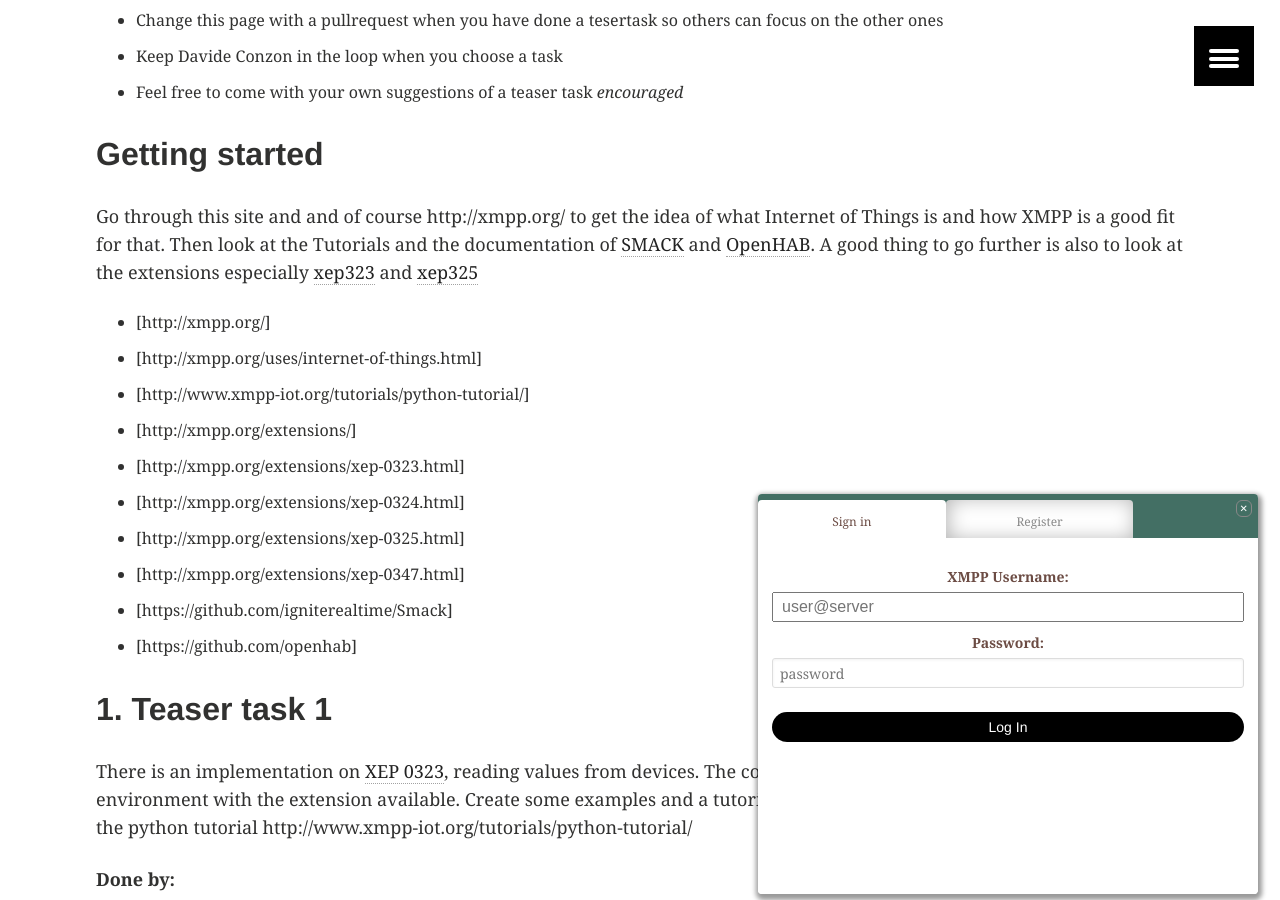
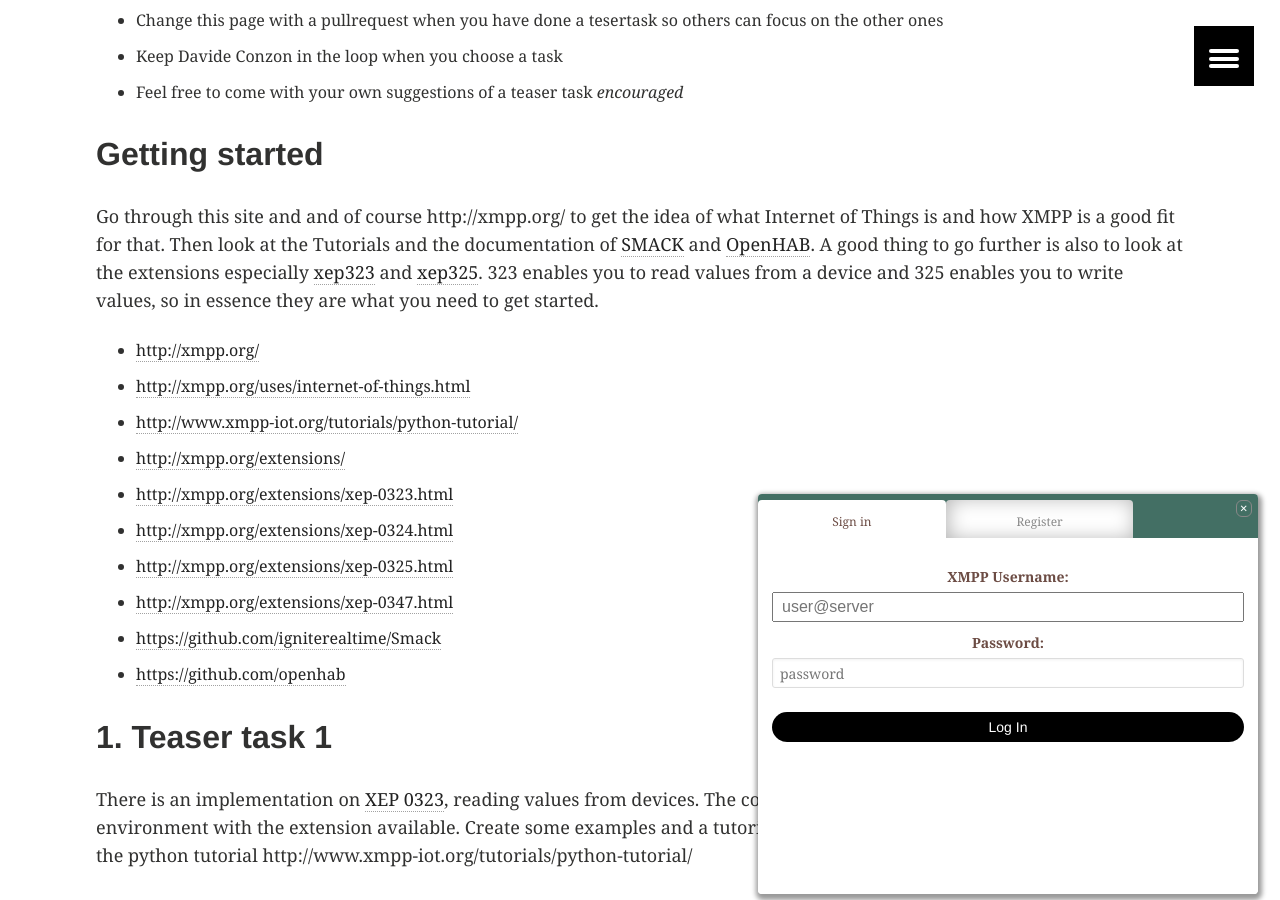
Before and after one commit to xmpp-iot/xmpp-iot.github.io, a Jekyll site: the page built from gsoc/index.md, in a window 1280 px wide and 900 px high, scrolled down 949 px. Built offline with Jekyll 4.4.1, drawn with Linux system fonts in a browser that asks for light colours; some web fonts are replaced.

Commit message:
how hard can a link be

```diff
--- a/gsoc/index.md
+++ b/gsoc/index.md
@@ -36,18 +36,18 @@ General discussions about participating in xmpp summer of code is done in the ch
 * Feel free to come with your own suggestions of a teaser task *encouraged*
 
 ## Getting started
-Go through this site and and of course http://xmpp.org/ to get the idea of what Internet of Things is and how XMPP is a good fit for that. Then look at the Tutorials and the documentation of [SMACK](https://www.igniterealtime.org/projects/smack/documentation.jsp) and [OpenHAB](http://docs.openhab.org/tutorials/beginner/). A good thing to go further is also to look at the extensions especially [xep323](http://xmpp.org/extensions/xep-0323.html) and [xep325](http://xmpp.org/extensions/xep-0323.html)
+Go through this site and and of course http://xmpp.org/ to get the idea of what Internet of Things is and how XMPP is a good fit for that. Then look at the Tutorials and the documentation of [SMACK](https://www.igniterealtime.org/projects/smack/documentation.jsp) and [OpenHAB](http://docs.openhab.org/tutorials/beginner/). A good thing to go further is also to look at the extensions especially [xep323](http://xmpp.org/extensions/xep-0323.html) and [xep325](http://xmpp.org/extensions/xep-0323.html). 323 enables you to read values from a device and 325 enables you to write values, so in essence they are what you need to get started.
 
-  * [http://xmpp.org/]
-  * [http://xmpp.org/uses/internet-of-things.html]
-  * [http://www.xmpp-iot.org/tutorials/python-tutorial/]
-  * [http://xmpp.org/extensions/]
-  * [http://xmpp.org/extensions/xep-0323.html]
-  * [http://xmpp.org/extensions/xep-0324.html]
-  * [http://xmpp.org/extensions/xep-0325.html]
-  * [http://xmpp.org/extensions/xep-0347.html]
-  * [https://github.com/igniterealtime/Smack]
-  * [https://github.com/openhab]
+  * [http://xmpp.org/](http://xmpp.org/)
+  * [http://xmpp.org/uses/internet-of-things.html](http://xmpp.org/uses/internet-of-things.html)
+  * [http://www.xmpp-iot.org/tutorials/python-tutorial/](http://www.xmpp-iot.org/tutorials/python-tutorial/)
+  * [http://xmpp.org/extensions/](http://xmpp.org/extensions/)
+  * [http://xmpp.org/extensions/xep-0323.html](http://xmpp.org/extensions/xep-0323.html)
+  * [http://xmpp.org/extensions/xep-0324.html](http://xmpp.org/extensions/xep-0324.html)
+  * [http://xmpp.org/extensions/xep-0325.html](http://xmpp.org/extensions/xep-0325.html)
+  * [http://xmpp.org/extensions/xep-0347.html](http://xmpp.org/extensions/xep-0347.html)
+  * [https://github.com/igniterealtime/Smack](https://github.com/igniterealtime/Smack)
+  * [https://github.com/openhab](https://github.com/openhab)
 
 ## 1. Teaser task 1
 There is an implementation on [XEP 0323](http://xmpp.org/extensions/xep-0323.html), reading values from devices. The code is present on [github](https://github.com/igniterealtime/Smack/tree/master/smack-experimental/src/main/java/org/jivesoftware/smackx/iot/data)
```
